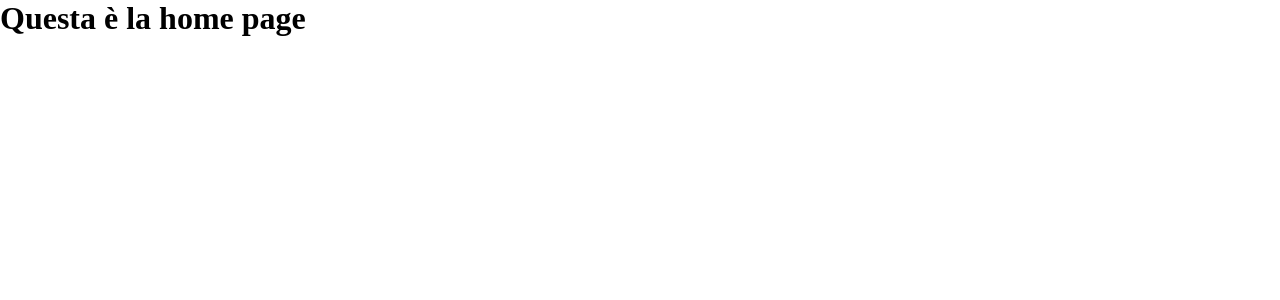
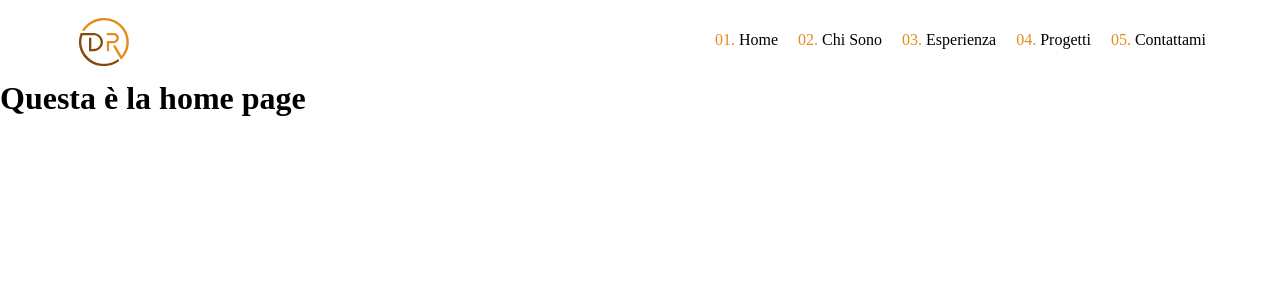
Before and after one commit to dunzolo/my-portfolio-app, a Vue app: page / in a window 1280 px wide. Shown: the top 300 px of the page. Built offline with nearby package versions, Linux system fonts and the light colour scheme.

Commit message:
added header

```diff
--- a/index.html
+++ b/index.html
@@ -2,9 +2,9 @@
 <html lang="en">
   <head>
     <meta charset="UTF-8" />
-    <link rel="icon" type="image/svg+xml" href="/vite.svg" />
+    <link rel="icon" type="image/svg+xml" href="/my_portfolio_logo.svg" />
     <meta name="viewport" content="width=device-width, initial-scale=1.0" />
-    <title>My Portfolio</title>
+    <title>DavideRossi Portfolio</title>
   </head>
   <body>
     <div id="app"></div>
--- a/src/App.vue
+++ b/src/App.vue
@@ -1,8 +1,11 @@
 <script>
 import AppLogo from './components/AppLogo.vue'
+import AppHeader from './components/AppHeader.vue'
+
 export default {
   components: {
-    AppLogo
+    AppLogo,
+    AppHeader
   },
   data() {
     return {
@@ -27,6 +30,7 @@ export default {
     <AppLogo/>
   </div>
   <div v-else>
+    <AppHeader/>
     <router-view></router-view>
   </div>
 </template>
--- /dev/null
+++ b/src/components/AppHeader.vue
@@ -0,0 +1,57 @@
+<script>
+export default {
+
+}
+</script>
+
+<template lang="">
+    <header>
+        <div class="logo">
+            <img src="/my_portfolio_logo.svg" alt="logo">
+        </div>
+        <nav>
+            <ul>
+                <li><span class="index">01.</span> Home</li>
+                <li><span class="index">02.</span> Chi Sono</li>
+                <li><span class="index">03.</span> Esperienza</li>
+                <li><span class="index">04.</span> Progetti</li>
+                <li><span class="index">05.</span> Contattami</li>
+            </ul>
+        </nav>
+    </header>
+</template>
+
+<style lang="scss" scoped>
+@use '../style/partials/variables' as *;
+@use '../style/partials/mixins' as *;
+
+header{
+    height: 80px;
+    width: 90%;
+    margin: 0 auto;
+    @include flex-between;
+
+    .logo{
+        height: 100%;
+        @include flex-center;
+
+        img{
+            // height: 100%;
+            width: 80px;
+        }
+    }
+
+    nav ul{
+        list-style-type: none;
+        display: flex;
+
+        li{
+            padding: 10px;
+
+            .index{
+                color: $secondary_color;
+            }
+        }
+    }
+}
+</style>
--- /dev/null
+++ b/src/style/partials/_mixins.scss
@@ -0,0 +1,13 @@
+@use './variables' as *;
+
+@mixin flex-between {
+    display: flex;
+    align-items: center;
+    justify-content: space-between;
+}
+
+@mixin flex-center {
+    display: flex;
+    align-items: center;
+    justify-content: center;
+}
--- /dev/null
+++ b/src/style/partials/_variables.scss
@@ -0,0 +1,2 @@
+$primary_color: #844c0c;
+$secondary_color: #e48c1c;
```
Also changed, not shown: src/components/AppLogo.vue (+22 -17 lines), src/pages/HomePage.vue (line endings or trailing spaces).
